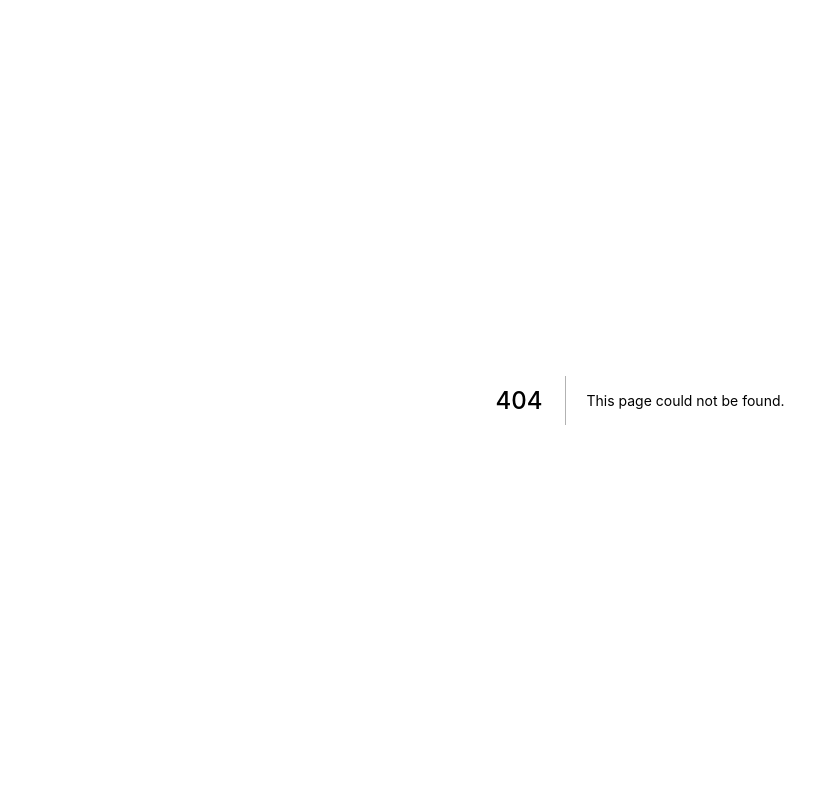
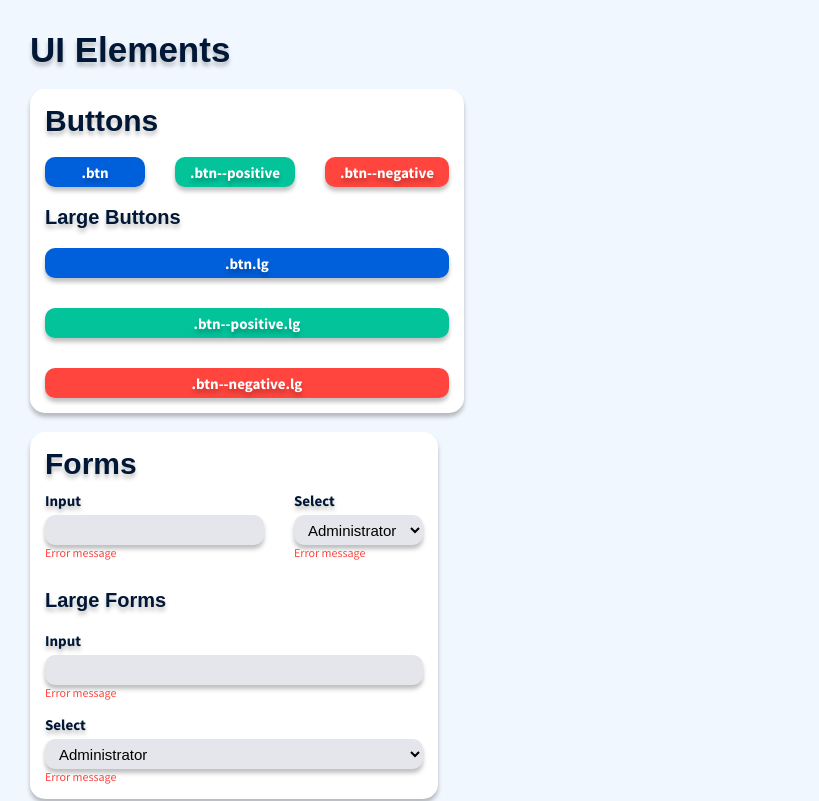
Before and after one commit to hyfi06/HALAH-Laboratories-Platform, a Next.js app: page /ui in a window 1280 px wide. Before the commit this address had no page. Shown: the top 801 px of the page, without its empty margins (0-819 px from the left). Built offline with nearby package versions, Linux system fonts and the light colour scheme; a web font is replaced by a local one.

Commit message:
Add UI Elements

```diff
--- /dev/null
+++ b/src/assets/styles/classes.scss
@@ -0,0 +1,139 @@
+// Buttons
+@mixin btn {
+  height: $space_x6;
+  min-width: 100px;
+  margin: 0 $space_x3;
+  padding: 0 $space_x3;
+  cursor: pointer;
+  outline-style: none;
+  border: none;
+  border-radius: $space_x2;
+  box-shadow: $shadow;
+  font-family: $text_font;
+  font-size: $text_size;
+  font-weight: bold;
+  text-shadow: $shadow;
+  color: $white_color;
+}
+
+.btn {
+  @include btn;
+  background-color: $secondary_color;
+
+  &--positive {
+    @include btn;
+    background-color: $positive_color;
+  }
+
+  &--negative {
+    @include btn;
+    background-color: $negative_color;
+  }
+
+  &:first-child,
+  &--positive:first-child,
+  &--negative:first-child {
+    margin-left: 0;
+  }
+
+  &:last-child,
+  &--positive:last-child,
+  &--negative:last-child {
+    margin-right: 0;
+  }
+
+  &:hover,
+  &--positive:hover,
+  &--negative:hover {
+    filter: saturate(150%);
+  }
+
+  &:active,
+  &--positive:active,
+  &--negative:active {
+    transform: scale(0.95);
+  }
+}
+
+//Card
+.card {
+  width: fit-content;
+  padding: $space_x3;
+  border-radius: $space_x3;
+  box-shadow: $shadow;
+  background-color: $white_color;
+
+  &--column {
+    display: flex;
+  }
+}
+
+//Inputs
+.input {
+  display: flex;
+  flex-direction: column;
+  margin: $space_x2 $space_x3;
+
+  &__label {
+    margin-bottom: $space;
+  }
+
+  input,
+  select {
+    height: $space_x6;
+    min-width: 100px;
+    padding: 0 $space_x2;
+    outline-style: none;
+    border: none;
+    border-radius: $space_x2;
+    box-shadow: $shadow;
+    font-size: $text_size;
+    background-color: $back-grey_color;
+  }
+
+  &__error {
+    color: $negative_color;
+  }
+
+  &:first-child,
+  &--positive:first-child,
+  &--negative:first-child {
+    margin-left: 0;
+  }
+
+  &:last-child,
+  &--positive:last-child,
+  &--negative:last-child {
+    margin-right: 0;
+  }
+}
+
+//Title
+.title {
+  display: flex;
+  justify-content: flex-start;
+  align-items: center;
+
+  &__icon {
+    width: $space_x9;
+    height: $space_x9;
+    fill: $secondary_color;
+  }
+
+  &__text {
+    margin-left: $space_x3;
+  }
+}
+
+.lg {
+  width: 100%;
+  margin: $space_x3 0;
+
+  &:first-child {
+    margin-top: 0;
+  }
+
+  &:last-child {
+    margin-bottom: 0;
+  }
+}
--- a/src/assets/styles/main.scss
+++ b/src/assets/styles/main.scss
@@ -1,4 +1,5 @@
 @import './vars.scss';
+@import './classes.scss';
 
 * {
   margin: 0;
--- /dev/null
+++ b/src/assets/styles/pages/ui.scss
@@ -0,0 +1,13 @@
+@import '../main.scss';
+
+.ui {
+  margin: $space_x6;
+
+  section {
+    padding: $space_x3;
+  }
+}
+
+.forms {
+  display: flex;
+}
--- /dev/null
+++ b/src/pages/ui.jsx
@@ -0,0 +1,90 @@
+import '../assets/styles/pages/ui.scss';
+import Logo from '../assets/icons/logo.svg';
+
+export default function ui() {
+  return (
+    <main className="ui">
+      <h1>UI Elements</h1>
+      <br />
+
+      <section className="card">
+        <h2>Buttons</h2>
+        <br />
+        <div>
+          <button className="btn" type="button">
+            .btn
+          </button>
+          <button className="btn--positive" type="button">
+            .btn--positive
+          </button>
+          <button className="btn--negative" type="button">
+            .btn--negative
+          </button>
+        </div>
+        <br />
+        <h3>Large Buttons</h3>
+        <br />
+        <div>
+          <button className="btn lg" type="button">
+            .btn.lg
+          </button>
+          <button className="btn--positive lg" type="button">
+            .btn--positive.lg
+          </button>
+          <button className="btn--negative lg" type="button">
+            .btn--negative.lg
+          </button>
+        </div>
+      </section>
+      <br />
+
+      <section className="card">
+        <h2>Forms</h2>
+        <div className="forms">
+          <div className="input">
+            <strong className="input__label">Input</strong>
+            <input type="text" />
+            <small className="input__error">Error message</small>
+          </div>
+          <div className="input">
+            <strong className="input__label">Select</strong>
+            <select>
+              <option value="administrator">Administrator</option>
+              <option value="patient">Patient</option>
+            </select>
+            <small className="input__error">Error message</small>
+          </div>
+        </div>
+        <br />
+
+        <h3>Large Forms</h3>
+        <br />
+        <div>
+          <div className="input lg">
+            <strong className="input__label">Input</strong>
+            <input type="text" />
+            <small className="input__error">Error message</small>
+          </div>
+          <div className="input lg">
+            <strong className="input__label">Select</strong>
+            <select>
+              <option value="administrator">Administrator</option>
+              <option value="patient">Patient</option>
+            </select>
+            <small className="input__error">Error message</small>
+          </div>
+        </div>
+      </section>
+      <br />
+
+      <section className="card">
+        <h2>Title</h2>
+        <br />
+        <div className="title">
+          <Logo className="title__icon" />
+          <h1 className="title__text">Title Text</h1>
+        </div>
+      </section>
+    </main>
+  );
+}
```
